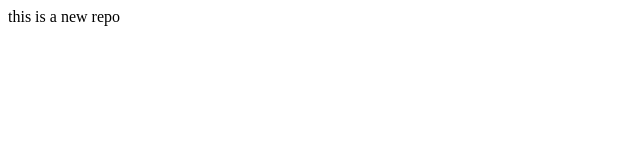
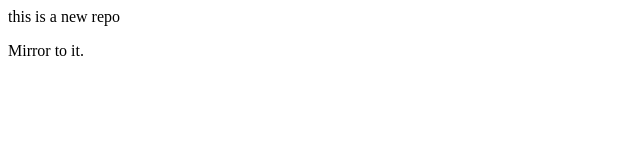
Before and after one commit to BKU07/localRepo, a plain HTML site: page index.html in a window 1280 px wide. Shown: the full height of the page, 0-640 px from the left. Drawn offline with Linux system fonts and the light colour scheme.

Commit message:
nice todo

```diff
--- a/index.html
+++ b/index.html
@@ -1 +1,2 @@
 <p> this is a new repo</p>
+<p>Mirror to it.</p>
```
